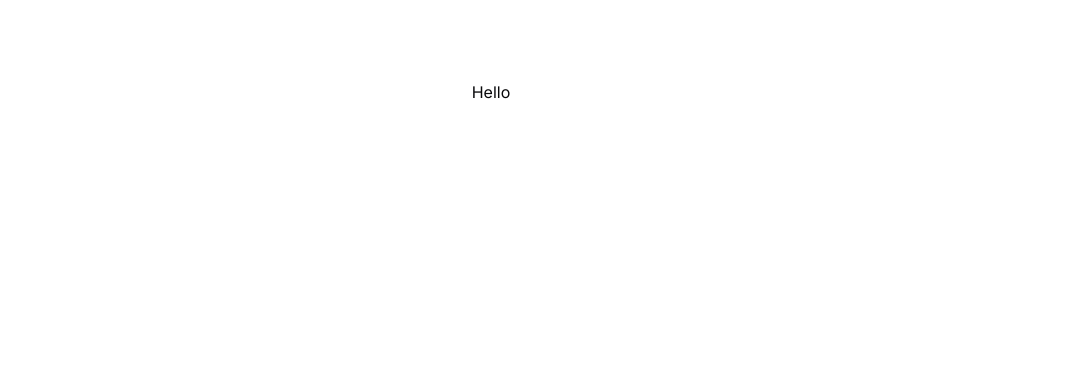
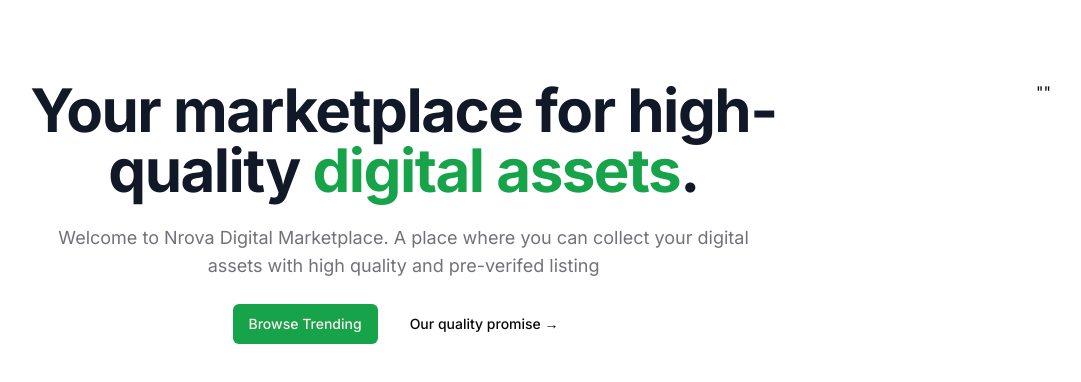
Before and after one commit to MuhammadMostey/Nrova, a Next.js app: page / in a window 1280 px wide. Shown: the top 382 px of the page, without its empty margins (149-1230 px from the left). Built offline with nearby package versions, Linux system fonts and the light colour scheme.

Commit message:
Update page.tsx

```diff
--- a/src/app/page.tsx
+++ b/src/app/page.tsx
@@ -1,11 +1,37 @@
 import MaxWidthWrapper from "@/components/MaxWidthWrapper";
+import { Button, buttonVariants } from "@/components/ui/button";
+import Link from "next/link";
 
 export default function Home() {
   return (
-    <MaxWidthWrapper className="">
-      <div className="py-20 mx-auto text-center flex flex-col items-center max-w-3xl">
-        Hello
-      </div>
-    </MaxWidthWrapper>
+    <>
+      <MaxWidthWrapper className="">
+        <div className="py-20 mx-auto text-center flex flex-col items-center max-w-3xl">
+          <h1 className="text-4xl sm:text-6xl tracking-tight font-bold text-gray-900 ">
+            Your marketplace for high-quality
+            <span className="text-green-600"> digital assets</span>.
+          </h1>
+
+          <p className="mt-6 text-lg max-w-prose text-muted-foreground ">
+            Welcome to Nrova Digital Marketplace. A place where you can collect
+            your digital assets with high quality and pre-verifed listing
+          </p>
+
+          <div className="mt-6 flex flex-col sm:flex-row gap-4 ">
+            <Link href="/products" className={buttonVariants()}>
+              Browse Trending
+            </Link>
+
+            <Button variant={"ghost"}>Our quality promise &rarr;</Button>
+          </div>
+        </div>
+
+        {/* TODO: List Products  */}
+      </MaxWidthWrapper>
+
+      <section className="">
+        <MaxWidthWrapper className="py-20">""</MaxWidthWrapper>
+      </section>
+    </>
   );
 }
```
